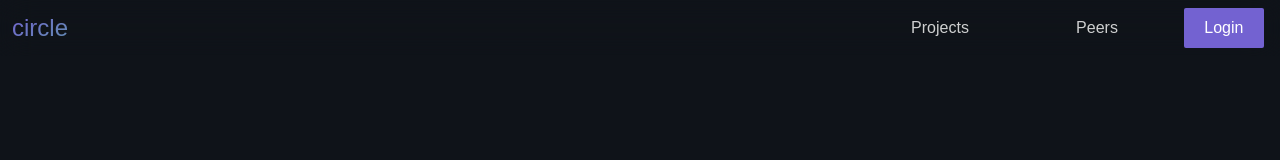
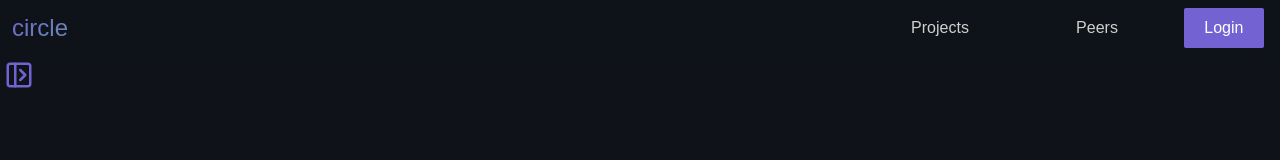
Before and after one commit to your-circle/circle-frontend, a Next.js app: page / in a window 1280 px wide. Shown: the top 160 px of the page. Built offline with nearby package versions, Linux system fonts and the light colour scheme.

Commit message:
sidebar v1

```diff
--- a/components/navbar/Navbar.tsx
+++ b/components/navbar/Navbar.tsx
@@ -10,7 +10,7 @@ const Navbar: React.FC<PropTypes> = () => {
   const [isMobileNavOpen, setIsMobileNavOpen] = useState<boolean>(false);
 
   return (
-    <nav className=" w-full sticky top-0 py-1 z-10 backdrop-filter backdrop-blur-lg">
+    <nav className="w-full sticky top-0 py-1 z-10 backdrop-filter backdrop-blur-lg">
       <section className="flex justify-between items-center px-3 p-1">
         <Link href="/">
           <h1 className="text-2xl text-main-gradient cursor-pointer">circle</h1>
--- /dev/null
+++ b/components/sidebar/Sidebar.tsx
@@ -0,0 +1,83 @@
+import { useState } from "react";
+import Image from "next/image";
+const Sidebar: React.FC = () => {
+  const [sidebarStatus, setSidebarStatus] = useState(false);
+  const [dropdown, setDropdown] = useState(false);
+  return (
+    <>
+      <div className="fixed left-0 h-full z-20">
+        <>
+          <button
+            className={`${sidebarStatus ? "hidden" : "flex"} m-1`}
+            onClick={() => setSidebarStatus(!sidebarStatus)}
+          >
+            <Image
+              src="/images/sidebar-open-icon.svg"
+              layout="fixed"
+              height={30}
+              width={30}
+            />
+          </button>
+          <div
+            className={`${
+              sidebarStatus ? "flex" : "hidden"
+            } justify-center items-start pt-12 w-64 border-gray-border bg-main-bg border border-l-0 border-t-0 border-b-0  h-full`}
+          >
+            <button
+              className="absolute top-2 right-2 cursor-pointer"
+              onClick={() => setSidebarStatus(!sidebarStatus)}
+            >
+              <Image
+                src="/images/sidebar-close-icon.svg"
+                layout="fixed"
+                height={30}
+                width={30}
+              />
+            </button>
+            <div className="flex flex-col">
+              <div className="space-y-2 flex flex-col">
+                <button className="px-6 text-center border border-gray-border rounded-md p-2 cursor-pointer hover:bg-main-purple">
+                  Add a Project
+                </button>
+                <button className="px-6 text-center border border-gray-border rounded-md p-2 cursor-pointer hover:bg-main-purple">
+                  My Projects
+                </button>
+              </div>
+              <div className="">
+                <div
+                  className="flex items-center justify-around px-6 p-2 cursor-pointer"
+                  onClick={() => setDropdown(!dropdown)}
+                >
+                  <h2>Filters</h2>
+
+                  {/* <Image
+                    src={`${
+                      dropdown ? "/images/down-icon.svg" : "/images/up-icon.svg"
+                    }`}
+                    layout="fixed"
+                    height={30}
+                    width={30}
+                  /> */}
+                </div>
+                <div className="">
+                  <h3>Looking for</h3>
+                  <input
+                    type="checkbox"
+                    name="Developers"
+                    id="Developers"
+                    className="bg-slate-400"
+                  />
+                  <label htmlFor="Developers"></label>
+                </div>
+                <h3></h3>
+                <h3></h3>
+              </div>
+            </div>
+          </div>
+        </>
+      </div>
+    </>
+  );
+};
+
+export default Sidebar;
--- /dev/null
+++ b/components/sidebar/index.ts
@@ -0,0 +1 @@
+export { default } from "./Sidebar";
--- a/pages/_app.tsx
+++ b/pages/_app.tsx
@@ -4,13 +4,15 @@ import "react-toastify/dist/ReactToastify.css";
 import type { AppProps } from "next/app";
 import Navbar from "../components/navbar";
 import { UserContextProvider } from "../providers/userProvider";
+import Sidebar from "../components/sidebar";
 
 function MyApp({ Component, pageProps }: AppProps) {
   return (
     <UserContextProvider>
-      <div className="bg-main-bg text-white min-h-screen min-w-full">
+      <div className="static bg-main-bg text-white min-h-screen min-w-full">
         <ToastContainer />
         <Navbar />
+        <Sidebar />
         <Component {...pageProps} />
       </div>
     </UserContextProvider>
--- a/pages/projects/index.tsx
+++ b/pages/projects/index.tsx
@@ -1,5 +1,6 @@
 import type { GetStaticProps, NextPage } from "next";
 import ProjectCard from "../../components/projectCard";
+import Sidebar from "../../components/sidebar";
 import EmptyList from "../../shared/components/EmptyList";
 import { ProjectDetailsType } from "../../shared/schemas/projectDetails.schema";
 import { getAllProjects } from "../../shared/services/projects.services";
@@ -28,6 +29,7 @@ const Projects: NextPage<PropTypes> = (props: PropTypes) => {
   return (
     <>
       <div className="bg-main-bg text-white min-h-[calc(100vh-60px)] min-w-full flex flex-col items-center">
+
         <h1 className="text-center w-full text-xl text-main-gradient my-2 ">
           Projects
         </h1>
```
